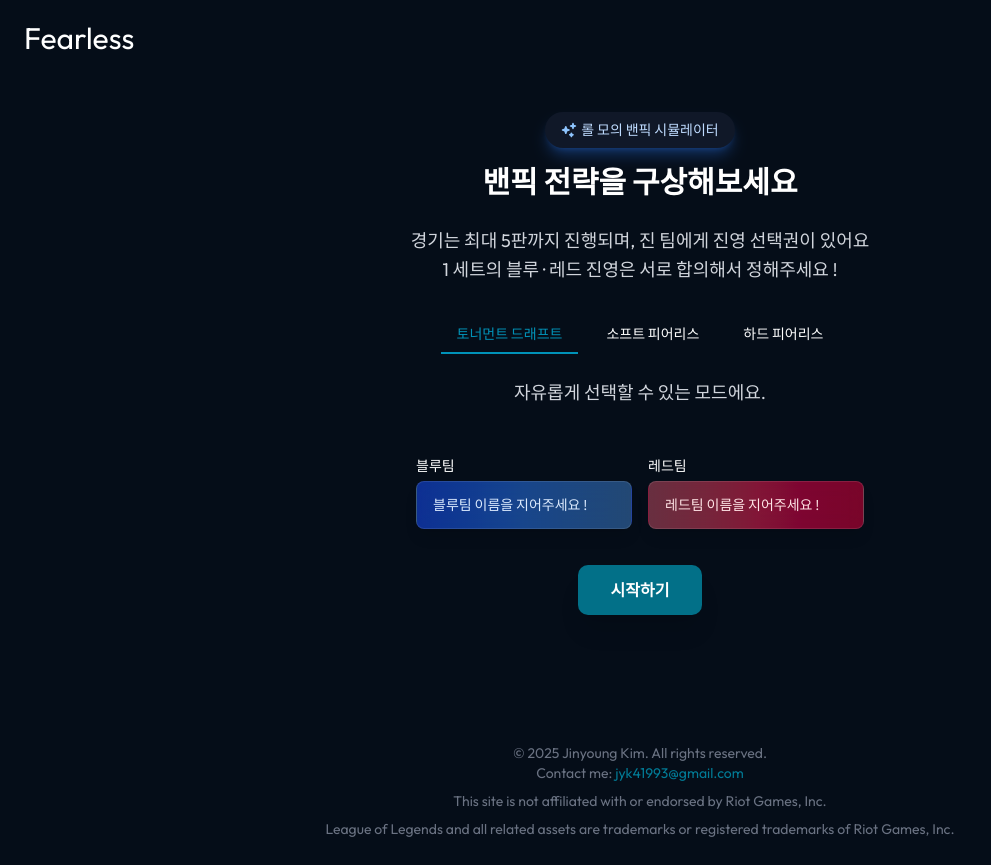
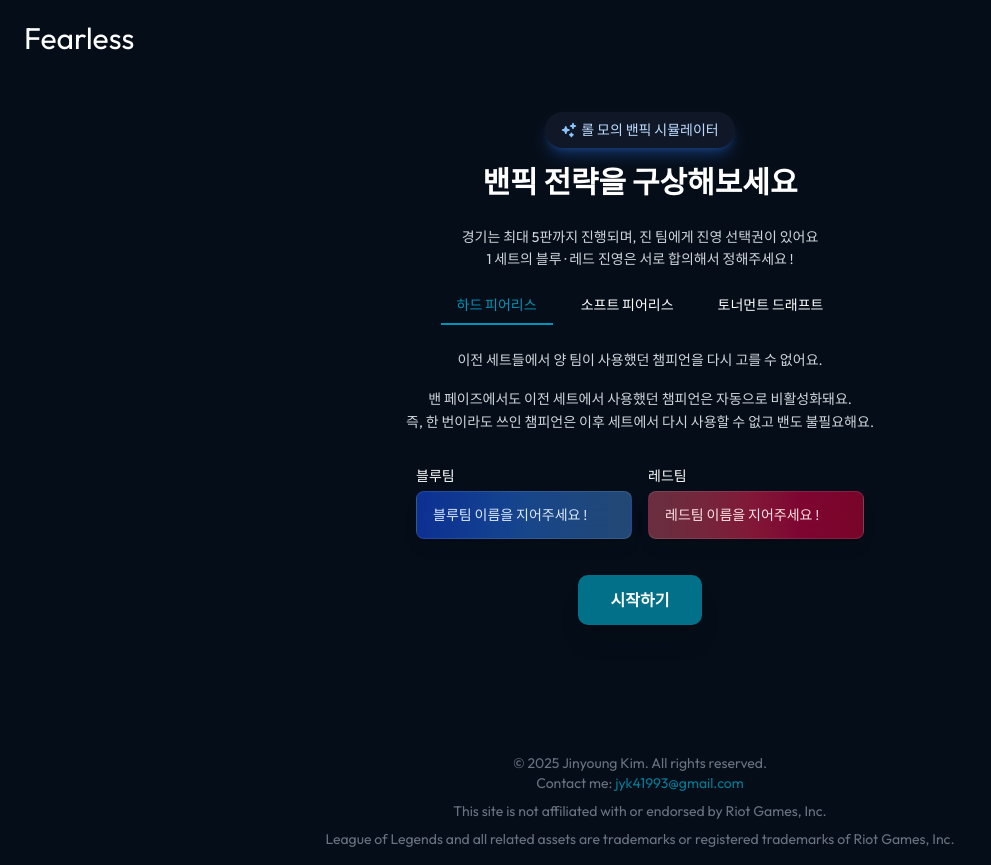
Before and after one commit to Fearless-Lab/fearless-lab.github.io, a React (Vite) app: page /banPick in a window 1280 px wide. Shown: the whole page, without its empty margins (0-991 px from the left). Built offline with nearby package versions, Linux system fonts and the light colour scheme; no server answers.

Commit message:
fix: update ban logic for soft fearless mode

```diff
--- a/constants/category.ts
+++ b/constants/category.ts
@@ -37,9 +37,9 @@ export const categoryGuideText = {
 export const PAGE_SIZE = 7;
 
 export const gameMode = [
+  "하드 피어리스",
+  "소프트 피어리스",
   "토너먼트 드래프트",
-  "소프트 피어리스",
-  "하드 피어리스",
 ];
 
 export const modeDescription: Record<(typeof gameMode)[number], string> = {
@@ -50,16 +50,26 @@ export const modeDescription: Record<(typeof gameMode)[number], string> = {
     "이전 세트들에서 양 팀이 사용했던 챔피언을 다시 고를 수 없어요.",
 };
 
+export const modeExtraDescription: Record<(typeof gameMode)[number], string> = {
+  "토너먼트 드래프트": " \n" + " \n",
+  "소프트 피어리스":
+    "밴 페이즈에서는 상대가 이전 세트에서 사용했던 챔피언이 자동으로 비활성화돼요.\n" +
+    "사용할 수 없는 챔피언을 다시 밴하는 실수를 막기 위한 처리예요.",
+  "하드 피어리스":
+    "밴 페이즈에서도 이전 세트에서 사용했던 챔피언은 자동으로 비활성화돼요.\n" +
+    "즉, 한 번이라도 쓰인 챔피언은 이후 세트에서 다시 사용할 수 없고 밴도 불필요해요.",
+};
+
 export const koreanModeToEnglish: Record<string, string> = {
+  "하드 피어리스": "hardFearless",
+  "소프트 피어리스": "fearless",
   "토너먼트 드래프트": "normal",
-  "소프트 피어리스": "fearless",
-  "하드 피어리스": "hardFearless",
 };
 
 export const modalDescription = {
   error: [
     "제한 시간 내 픽을 완료하지 않으면 자동으로 랜덤한 챔피언이 선택됩니다.",
-    "제한 시간 내 밴을 하지 않으면 해당 차례는 건너뜁니다.",
-    "브라우저를 닫으면 밴픽이 원활하게 진행되지 않을 수 있습니다.",
+    "제한 시간 내 밴을 완료하지 않으면 해당 차례는 건너뜁니다.",
+    "밴픽 중에는 브라우저를 닫거나 비활성화하지 마세요.",
   ],
 };
--- a/prerender.config.js
+++ b/prerender.config.js
@@ -2,5 +2,5 @@ export default {
   routes: ["/", "/banPick", "/banPickSimulation"],
   outDir: "prerendered",
   serveDir: "dist",
-  flatOutput: false,
+  flatOutput: true,
 };
--- a/src/components/SubInfopill.tsx
+++ b/src/components/SubInfopill.tsx
@@ -2,9 +2,9 @@ import type { ReactNode } from "react";
 
 const SubInfopill = ({ children }: { children: ReactNode }) => {
   return (
-    <div className="mb-8">
+    <div className="mb-4">
       <h2
-        className="text-sm md:text-lg text-gray-300 leading-relaxed"
+        className="text-sm md:text-md text-gray-300 leading-relaxed"
         style={{ whiteSpace: "pre-line" }}
       >
         {children}
--- a/src/components/ui/dialog.tsx
+++ b/src/components/ui/dialog.tsx
@@ -72,7 +72,7 @@ function DialogContent({
         {showCloseButton && (
           <DialogPrimitive.Close
             data-slot="dialog-close"
-            className="ring-offset-background focus:ring-ring data-[state=open]:bg-accent data-[state=open]:text-muted-foreground absolute top-4 right-4 rounded-xs opacity-70 transition-opacity hover:opacity-100 focus:ring-2 focus:ring-offset-2 focus:outline-hidden disabled:pointer-events-none [&_svg]:pointer-events-none [&_svg]:shrink-0 [&_svg:not([class*='size-'])]:size-4"
+            className="cursor-pointer ring-offset-background focus:ring-ring data-[state=open]:bg-accent data-[state=open]:text-muted-foreground absolute top-4 right-4 rounded-xs opacity-70 transition-opacity hover:opacity-100 focus:ring-2 focus:ring-offset-2 focus:outline-hidden disabled:pointer-events-none [&_svg]:pointer-events-none [&_svg]:shrink-0 [&_svg:not([class*='size-'])]:size-4"
           >
             <XIcon />
             <span className="sr-only">Close</span>
--- a/src/hooks/banPick/useBanPickLogic.ts
+++ b/src/hooks/banPick/useBanPickLogic.ts
@@ -42,10 +42,10 @@ export const useBanPickLogic = ({
   const [previousPicks, setPreviousPicks] = useState<Set<string>>(new Set());
 
   // 소프트 피어리스 모드의 밴 페이즈에서 비활성 여부 체크하기 위한 상태
-  // 양팀 모두 사용한 챔피언이면 밴페이즈에서 비활성화
-  const [bothTeamsPreviousPicks, setBothTeamsPreviousPicks] = useState<
-    Set<string>
-  >(new Set());
+  // 상대가 사용한 챔피언이면 밴페이즈에서 비활성화
+  const [oppoPreviousPicks, setOppoPreviousPicks] = useState<Set<string>>(
+    new Set()
+  );
 
   // 다음 세트 셋업 준비 중인지 확인
   const [isNextSetPreparing, setIsNextSetPreparing] = useState(false);
@@ -183,12 +183,9 @@ export const useBanPickLogic = ({
 
       setPreviousPicks(picksToSet);
 
-      // 양쪽 모두 사용했던 챔피언이면 밴 때도 비활성화
+      // 소프트 피어리스의 경우 상대가 사용했던 챔피언이면 밴 때도 비활성화
       const oppSet = new Set(oppTotalPicks);
-      const intersection = new Set(
-        myTotalPicks.filter((champ) => oppSet.has(champ))
-      );
-      setBothTeamsPreviousPicks(intersection);
+      setOppoPreviousPicks(oppSet);
 
       setIsNextSetPreparing(data.isNextSetPreparing);
       setWinners(data.winners ?? []);
@@ -234,7 +231,7 @@ export const useBanPickLogic = ({
     enemyPick,
     currentSetSelections,
     previousPicks,
-    bothTeamsPreviousPicks,
+    oppoPreviousPicks,
     isNextSetPreparing,
     winners,
     finished,
--- a/src/pages/BanPick.tsx
+++ b/src/pages/BanPick.tsx
@@ -1,7 +1,11 @@
 import HighlightBadge from "@/components/HighlightBadge";
 import Infopill from "@/components/Infopill";
 import SubInfopill from "@/components/SubInfopill";
-import { gameMode, modeDescription } from "@constants/category";
+import {
+  gameMode,
+  modeDescription,
+  modeExtraDescription,
+} from "@constants/category";
 import { useRef, useState } from "react";
 import CategoryButton from "./components/Community/CategoryButton";
 import { Label } from "@/components/ui/label";
@@ -96,6 +100,7 @@ const BanPick = () => {
         </div>
 
         <SubInfopill>{modeDescription[selectedMode]}</SubInfopill>
+        <SubInfopill>{modeExtraDescription[selectedMode]}</SubInfopill>
 
         <div className="w-[90%] md:w-full max-w-md flex gap-4 py-5">
           <div className="flex flex-col text-left">
--- a/src/pages/BanPickSimulation.tsx
+++ b/src/pages/BanPickSimulation.tsx
@@ -48,7 +48,7 @@ const BanPickSimulation = () => {
     enemyPick,
     currentSetSelections,
     previousPicks,
-    bothTeamsPreviousPicks,
+    oppoPreviousPicks,
     isNextSetPreparing,
     winners,
     finished,
@@ -132,7 +132,7 @@ const BanPickSimulation = () => {
     currentSetSelections,
     previousPicks,
     mode,
-    bothTeamsPreviousPicks,
+    oppoPreviousPicks,
   };
 
   const handleSwap = (newOrder: (string | undefined)[]) => {
--- a/src/pages/components/BanPick/BanPickStartModal.tsx
+++ b/src/pages/components/BanPick/BanPickStartModal.tsx
@@ -66,7 +66,11 @@ const BanPickNoticeModal = ({
         }
       }}
     >
-      <DialogContent className="bg-neutral-900 border border-neutral-700 text-white w-full max-w-[calc(100%-2rem)] mx-auto z-100">
+      <DialogContent
+        className="bg-neutral-900 border border-neutral-700 text-white w-full max-w-[calc(100%-2rem)] mx-auto z-100"
+        onInteractOutside={(e) => e.preventDefault()}
+        onEscapeKeyDown={(e) => e.preventDefault()}
+      >
         <DialogHeader className="text-left">
           <DialogTitle className="text-lg md:text-xl">
             밴픽 시뮬레이터 참여 전 주의사항
--- a/src/pages/components/BanPickSimulation/ChampionGrid.tsx
+++ b/src/pages/components/BanPickSimulation/ChampionGrid.tsx
@@ -14,7 +14,7 @@ export interface ChampionGridProps {
   currentSetSelections: Set<string>;
   previousPicks: Set<string>;
   mode: string;
-  bothTeamsPreviousPicks: Set<string>;
+  oppoPreviousPicks: Set<string>;
 }
 
 export default function ChampionGrid({
@@ -30,7 +30,7 @@ export default function ChampionGrid({
   currentSetSelections,
   previousPicks,
   mode,
-  bothTeamsPreviousPicks,
+  oppoPreviousPicks,
 }: ChampionGridProps) {
   let isMyTurn = undefined;
   if (currentStep < 20) isMyTurn = myTeam === PHASE[currentStep].team;
@@ -72,7 +72,7 @@ export default function ChampionGrid({
         if (mode === "hardFearless") {
           banCheck = previousPicks.has(champ.id);
         } else if (mode === "fearless") {
-          banCheck = bothTeamsPreviousPicks.has(champ.id);
+          banCheck = oppoPreviousPicks.has(champ.id);
         }
 
         const pickCheck = previousPicks.has(champ.id);
```
